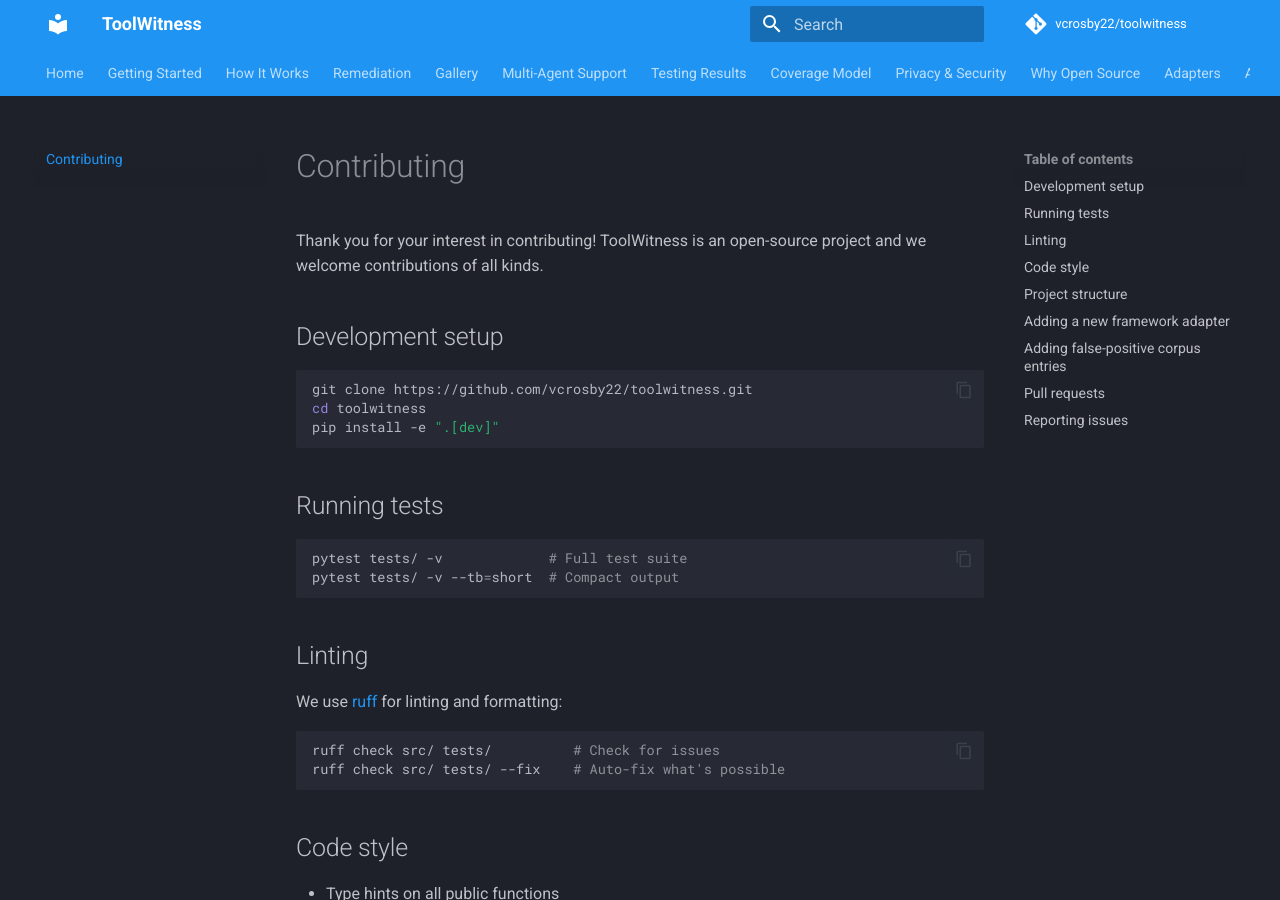
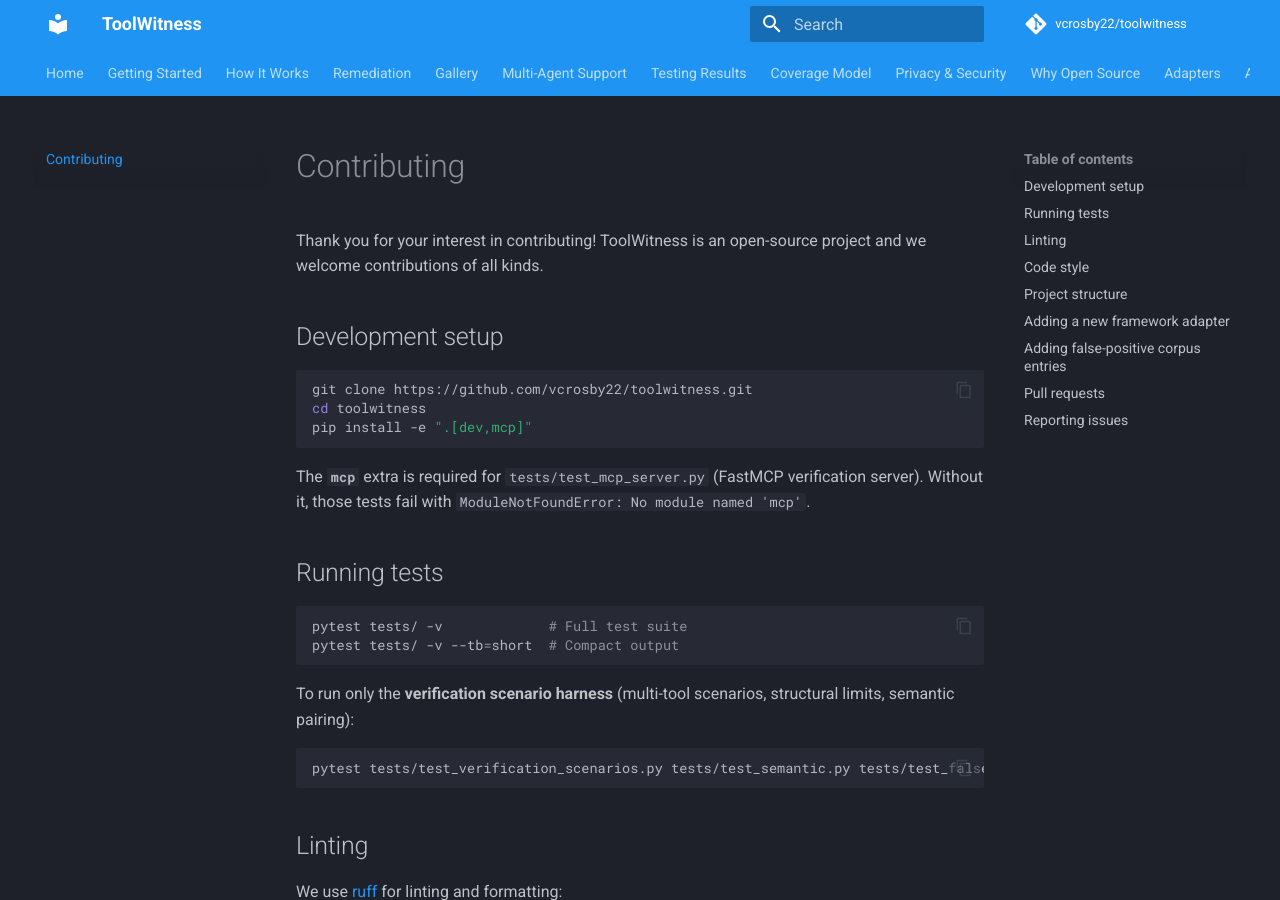
Before and after one commit to vcrosby22/toolwitness, an MkDocs documentation site: the page built from docs/contributing.md, in a window 1280 px wide and 900 px high. Built offline with MkDocs 1.6.1 and Material for MkDocs 9.7.7, drawn with Linux system fonts in a browser that asks for light colours; comment, search, counter and statistics services are not loaded.

Commit message:
docs: require [mcp] for dev install; document verification harness pytest
Made-with: Cursor

````diff
--- a/docs/contributing.md
+++ b/docs/contributing.md
@@ -7,14 +7,22 @@ Thank you for your interest in contributing! ToolWitness is an open-source proje
 ```bash
 git clone https://github.com/vcrosby22/toolwitness.git
 cd toolwitness
-pip install -e ".[dev]"
+pip install -e ".[dev,mcp]"
 ```
+
+The **`mcp`** extra is required for `tests/test_mcp_server.py` (FastMCP verification server). Without it, those tests fail with `ModuleNotFoundError: No module named 'mcp'`.
 
 ## Running tests
 
 ```bash
 pytest tests/ -v             # Full test suite
 pytest tests/ -v --tb=short  # Compact output
+```
+
+To run only the **verification scenario harness** (multi-tool scenarios, structural limits, semantic pairing):
+
+```bash
+pytest tests/test_verification_scenarios.py tests/test_semantic.py tests/test_false_positives.py -v
 ```
 
 ## Linting
````
